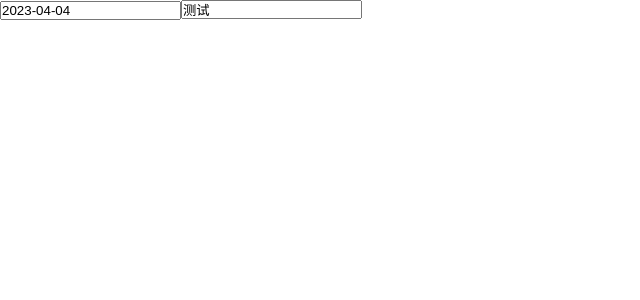
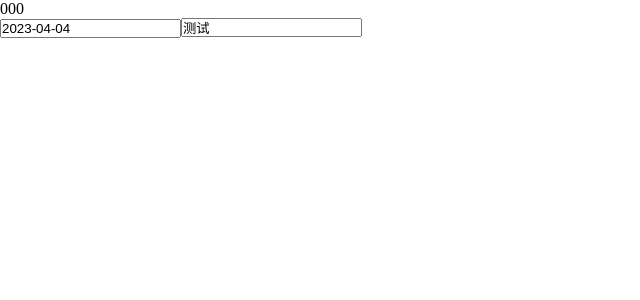
Before and after one commit to 1nian/v-t-app, a Vue app: page /#/socket in a window 1280 px wide. Shown: the top 300 px of the page, without its empty margins (0-640 px from the left). Built offline with nearby package versions, Linux system fonts and the light colour scheme.

Commit message:
feat: 添加权限自定义指令

```diff
--- /dev/null
+++ b/src/directives/permission.ts
@@ -0,0 +1,15 @@
+import type { Directive, DirectiveBinding } from "vue";
+const permission = ["000", "111"];
+
+// 验证用户定义的权限是否与当前元素中的权限相匹配或
+export const vPermission: Directive<HTMLElement, string | DirectiveBinding> = (
+  el,
+  binding
+): void => {
+  if (
+    typeof binding.value === "string" &&
+    !permission.includes(binding.value)
+  ) {
+    el.style.display = "none";
+  }
+};
--- a/src/views/socket/Index.vue
+++ b/src/views/socket/Index.vue
@@ -1,6 +1,6 @@
 <template>
   <ul>
-    <li v-for="item in list">{{ item }}</li>
+    <li v-permission="item" v-for="item in list">{{ item }}</li>
   </ul>
 
   <FormVue v-model:search="search" @update:search="updateSearch"></FormVue>
@@ -9,6 +9,7 @@
 <script setup lang="ts">
 import { ref, reactive, getCurrentInstance } from "vue";
 import FormVue from "../form/Index.vue";
+import { vPermission } from '@/directives/permission'
 
 const search = reactive({
   dates: "2023-04-04",
@@ -17,7 +18,7 @@ const search = reactive({
 
 const instance = getCurrentInstance();
 
-const list = ref<string[]>([]);
+const list = ref<string[]>(['222', '000']);
 
 instance?.proxy?.$sockets.on("update:message", (msg: string) => {
   list.value.push(msg);
```
Also changed, not shown: src/directives/lazy.ts (added, +17 -0 lines), src/directives/index.ts (added).
